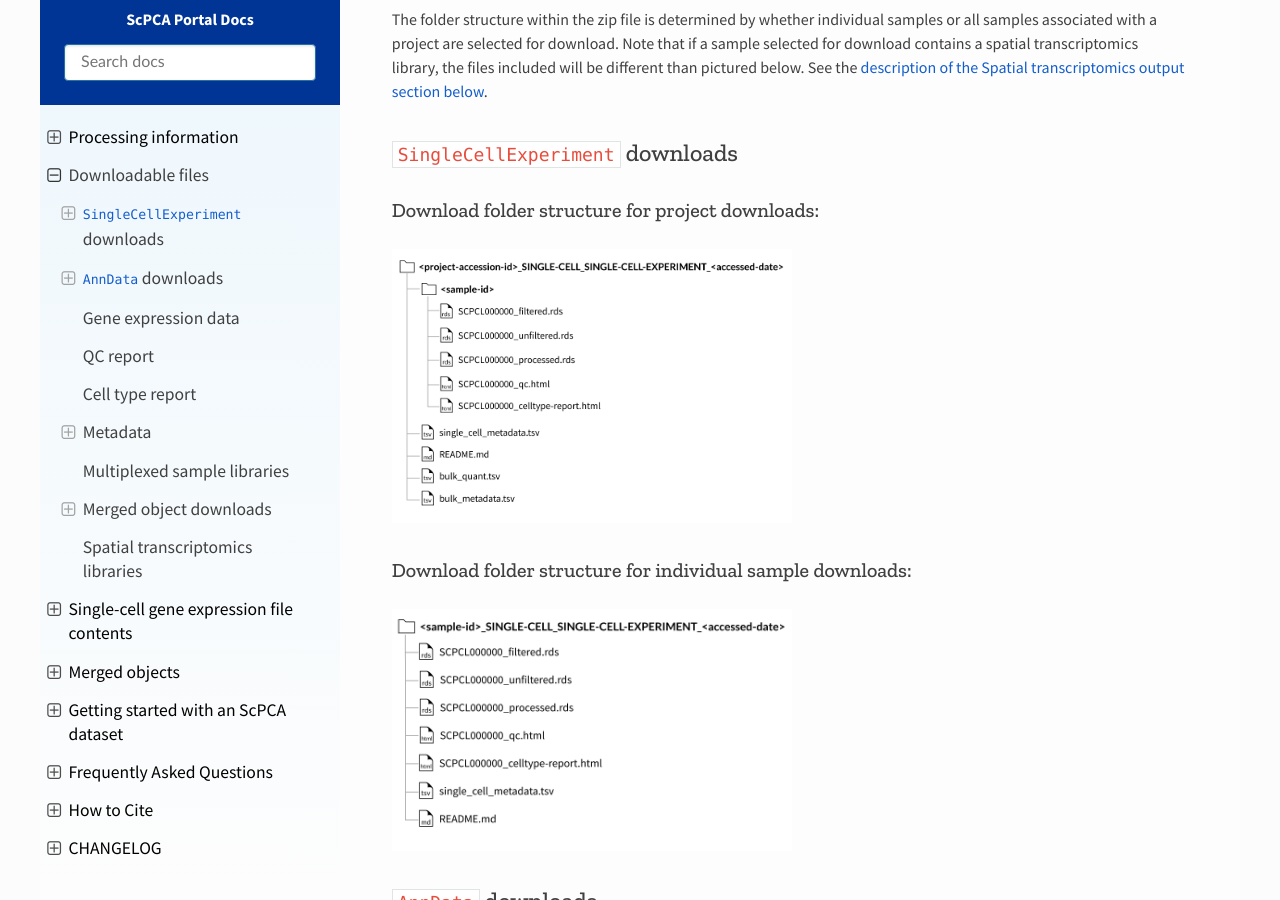
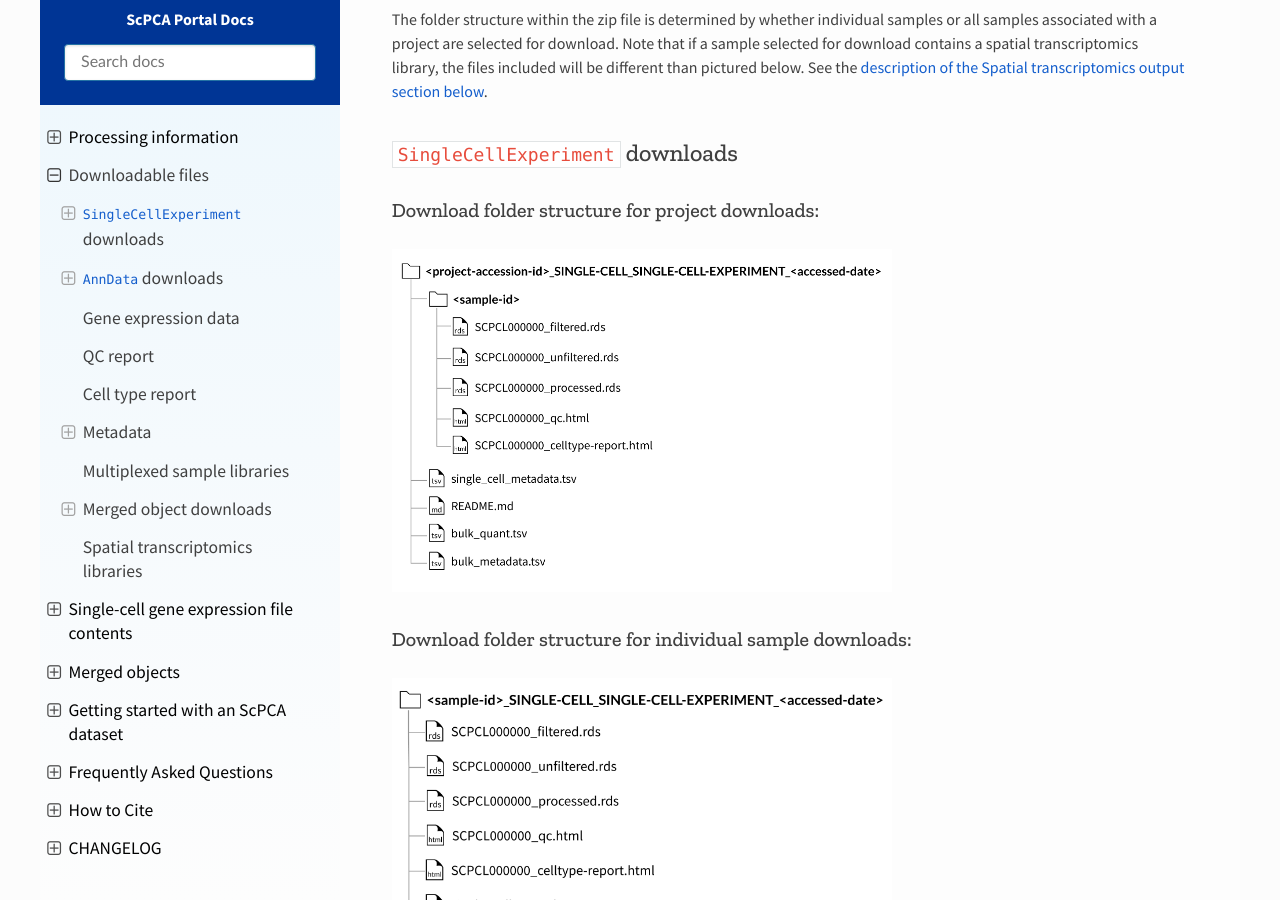
Before and after one commit to DongzeHE/scpca-docs, a Sphinx documentation site: the page built from docs/download_files.md, in a window 1280 px wide and 900 px high, scrolled down 1169 px. Built offline with Sphinx 7.4.7 and the Read the Docs theme 2.0.0, drawn with Linux system fonts in a browser that asks for light colours.

Commit message:
Bump width to 500px

```diff
--- a/docs/download_files.md
+++ b/docs/download_files.md
@@ -39,21 +39,21 @@
 ## `SingleCellExperiment` downloads
 
 ### Download folder structure for project downloads:
-![project download folder](images/project-download-folder.png){width="400"}
+![project download folder](images/project-download-folder.png){width="500"}
 
 ### Download folder structure for individual sample downloads:
-![sample download folder](images/sample-download-folder.png){width="400"}
+![sample download folder](images/sample-download-folder.png){width="500"}
 
 ## `AnnData` downloads
 
 ### Download folder structure for project downloads:
-![project download folder](images/anndata-project-download-folder.png){width="400"}
+![project download folder](images/anndata-project-download-folder.png){width="500"}
 
 ### Download folder structure for individual sample downloads:
-![sample download folder](images/anndata-sample-download-folder.png){width="400"}
+![sample download folder](images/anndata-sample-download-folder.png){width="500"}
 
 ### Download folder structure for individual sample downloads with CITE-seq (ADT) data:
-![sample download folder](images/anndata-sample-citeseq-download-folder.png){width="400"}
+![sample download folder](images/anndata-sample-citeseq-download-folder.png){width="500"}
 
 If downloading a sample that contains a CITE-seq library as an `AnnData` object (`.h5ad` file), the quantified CITE-seq expression data is included as a separate file with the suffix `_adt.h5ad`.
 
@@ -176,7 +176,7 @@
 These sample set folders are named with an underscore-separated list of the sample ids for the libraries within, _e.g._, `SCPCS999990_SCPCS999991_SCPCS999992`.
 Bulk RNA-seq data, if present, will follow the [same format as bulk RNA-seq for single-sample libraries](#download-folder-structure-for-project-downloads).
 
-![multiplexed project download folder](images/multiplexed-download-folder.png){width="400"}
+![multiplexed project download folder](images/multiplexed-download-folder.png){width="500"}
 
 Because we do not perform demultiplexing to separate cells from multiplexed libraries into sample-specific count matrices, sample downloads from a project with multiplexed data will include all libraries that contain the sample of interest, but these libraries _will still contain cells from other samples_.
 
@@ -213,13 +213,13 @@
 Every download also includes the individual [QC report](#qc-report) and, if applicable, [cell type annotation reports](#cell-type-report) for each library included in the merged object.
 
 ### Download folder structure for `SingleCellExperiment` merged downloads:
-![project download folder](images/merged-project-download-folder.png){width="400"}
+![project download folder](images/merged-project-download-folder.png){width="500"}
 
 ### Download folder structure for `AnnData` merged downloads:
-![project download folder](images/merged-anndata-project-download-folder.png){width="400"}
+![project download folder](images/merged-anndata-project-download-folder.png){width="500"}
 
 ### Download folder structure for `AnnData` merged downloads with CITE-seq (ADT) data:
-![project download folder](images/merged-anndata-project-citeseq-download-folder.png){width="400"}
+![project download folder](images/merged-anndata-project-citeseq-download-folder.png){width="500"}
 
 
 ## Spatial transcriptomics libraries
@@ -239,4 +239,4 @@
 
 Every download also includes a single `spatial_metadata.tsv` file containing metadata for all libraries included in the download.
 
-![sample download with spatial](images/spatial-download-folder.png){width="400"}
+![sample download with spatial](images/spatial-download-folder.png){width="500"}
```
